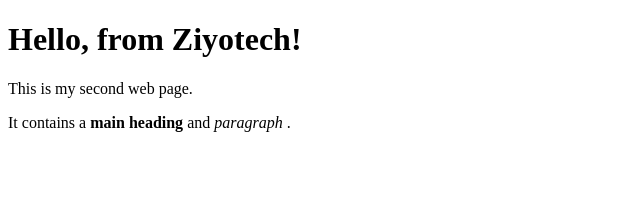
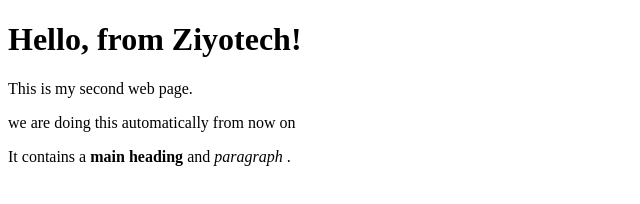
Before and after one commit to asrendon/sampleHello, a plain HTML site: page index.html in a window 1280 px wide. Shown: the whole page, without its empty margins (0-640 px from the left). Drawn offline with Linux system fonts and the light colour scheme.

Commit message:
auto push

```diff
--- a/index.html
+++ b/index.html
@@ -6,6 +6,7 @@
     <body>
         <h1>Hello, from Ziyotech!</h1>
         <p>This is my second web page.</p>
+        <p>we are doing this automatically from now on</p>
         <p>It contains a
              <strong>main heading</strong> and <em> paragraph </em>.
         </p>
```
